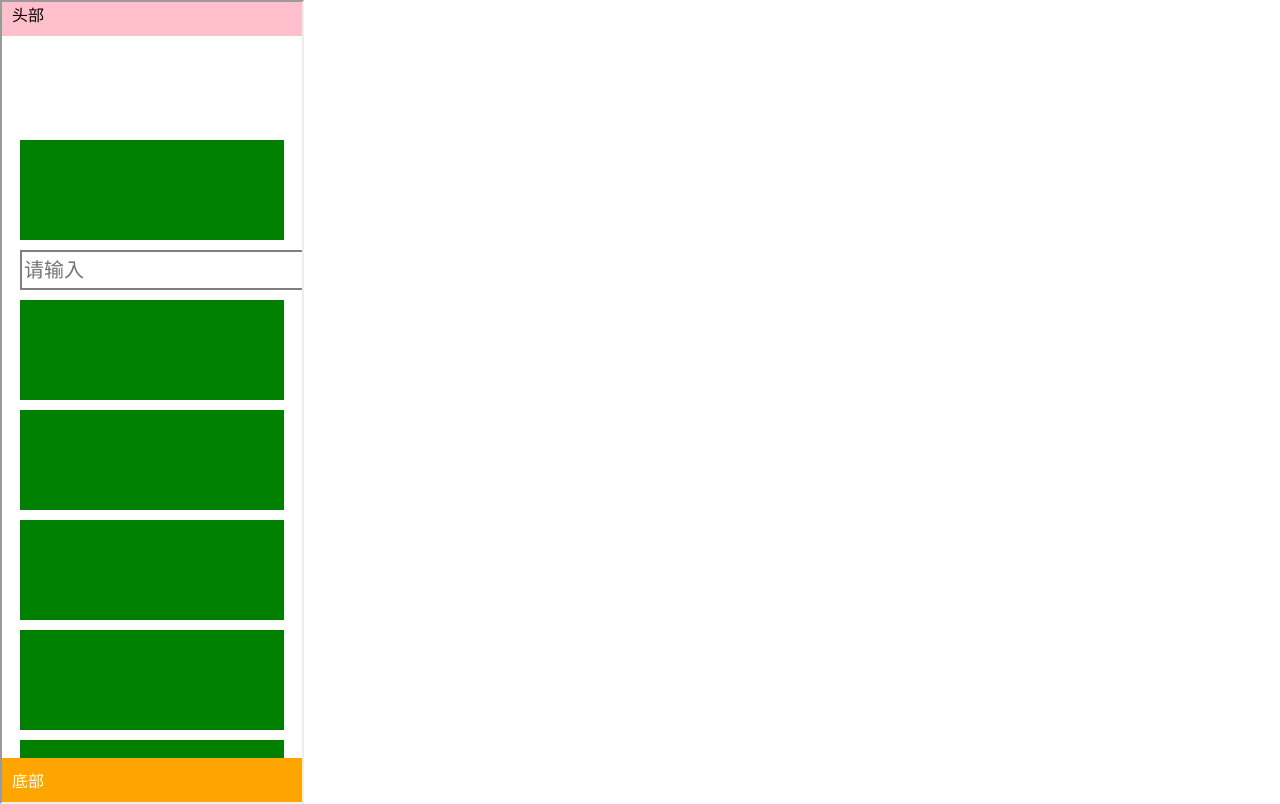
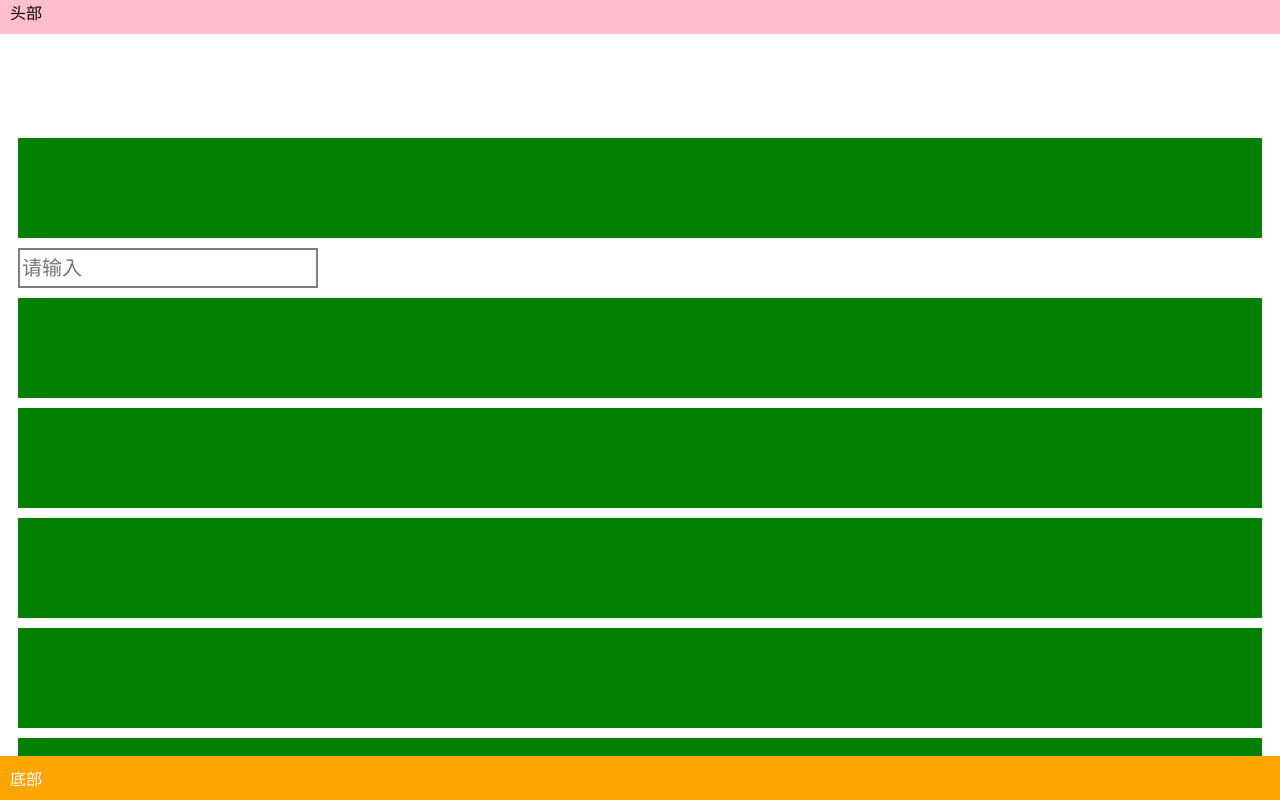
Before and after one commit to XboxYan/source, a plain HTML site: page ios26-bug/iframe.html in a window 1280 px wide. Drawn offline with Linux system fonts and the light colour scheme.

Commit message:
Update iframe.html

```diff
--- a/ios26-bug/iframe.html
+++ b/ios26-bug/iframe.html
@@ -7,10 +7,12 @@
     html,body,iframe{
       margin:0;
       height: 100%;
+      width: 100%;
+      border:0;
     }
   </style>
   </head>
   <body>
-    <iframe border="0" src="./index.html"></iframe>
+    <iframe src="./index.html"></iframe>
   </body>
 </html>
```
